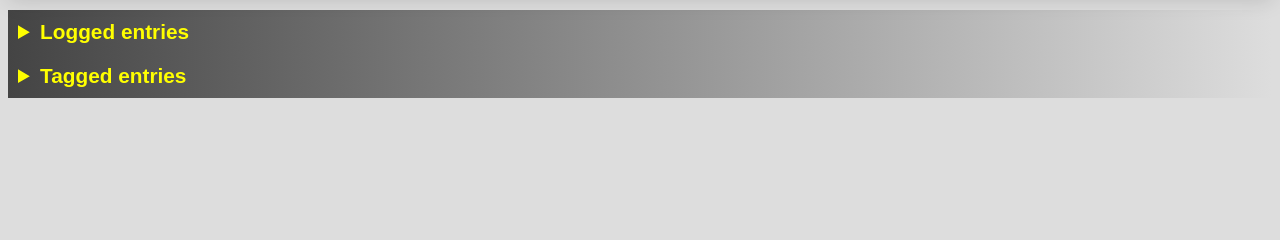
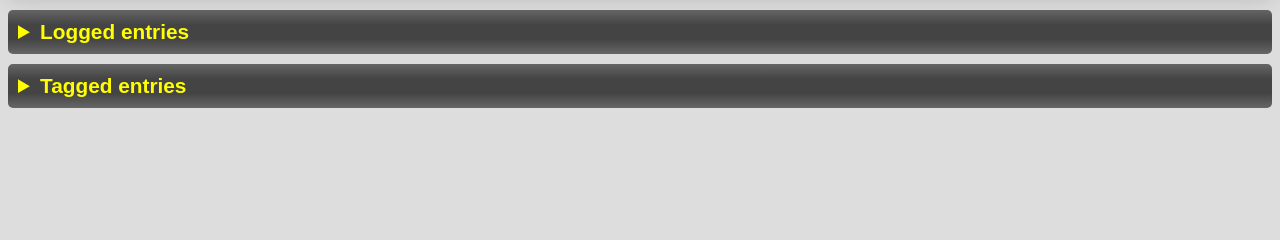
Before and after one commit to marcus-lundgren/mtag, a Flask app: page / in a window 1280 px wide. Shown: the part 362-602 px from the top of the page. Run offline with Flask 3, Linux system fonts and the light colour scheme; data that the repository does not hold is empty.

Commit message:
Changed styling of the details elements

```diff
--- a/mtag/web/static/css/styles.css
+++ b/mtag/web/static/css/styles.css
@@ -51,13 +51,26 @@ body {
     margin: auto;
 }
 
-table {
+details {
+    margin: 10px 0;
+}
+
+details table {
     border-collapse: collapse;
-    margin: 25px 0;
+    margin: 25px auto;
     font-family: sans-serif;
     min-width: 400px;
     box-shadow: 0 0 20px rgba(0, 0, 0, 0.15);
     width: 95%;
+}
+
+summary {
+    padding: 10px;
+    font-weight: bold;
+    color: yellow;
+    background-image: linear-gradient(to bottom, #666, #444, #444, #666);
+    border-radius: 5px;
+    cursor: pointer;
 }
 
 table thead tr {
@@ -86,13 +99,6 @@ table tbody tr:last-of-type {
 table tbody tr:hover {
     color: yellow;
     background-color: #AAA;
-}
-
-summary {
-    padding: 10px;
-    font-weight: bold;
-    color: yellow;
-    background-image: linear-gradient(to right, #444, #DDD);
 }
 
 /* OLD */
```
